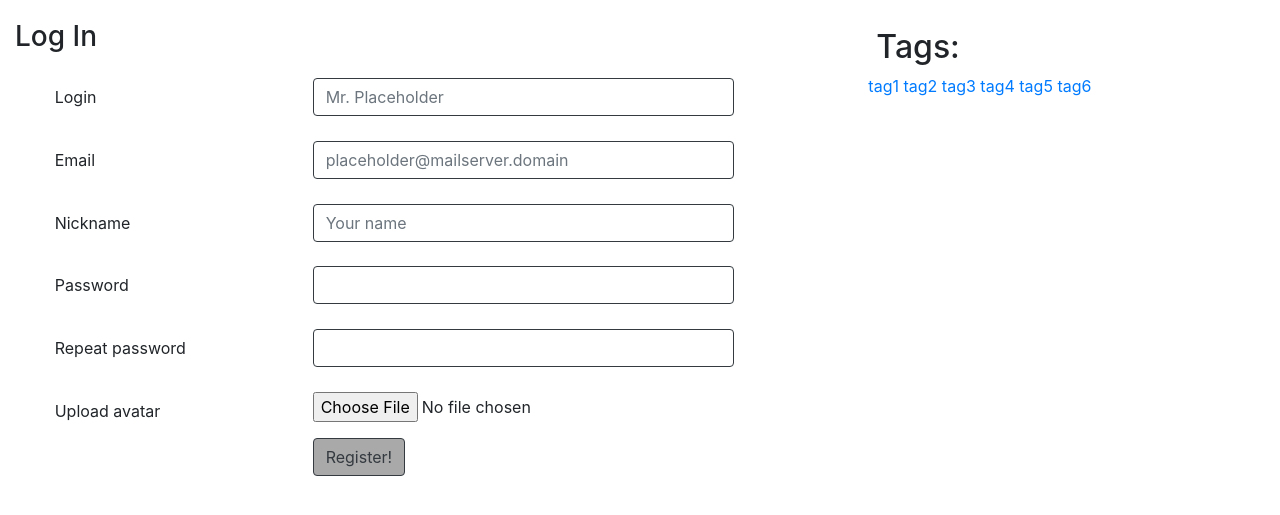
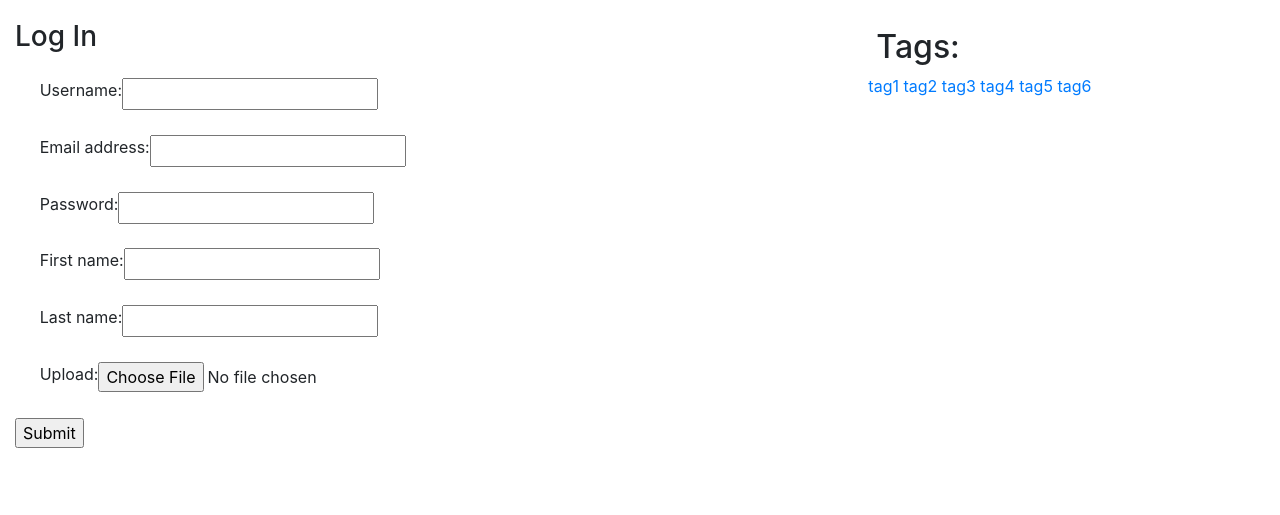
Before and after one commit to lowsukuku/web-homework, a Django app: page /signup/ in a window 1280 px wide. Shown: the part 80-595 px from the top of the page. Run offline with Django 3.2, Linux system fonts and the light colour scheme; some libraries are stand-ins or nearby versions.

Commit message:
migrated to django forms migrated to generic login/logout views

```diff
--- /dev/null
+++ b/app/forms.py
@@ -0,0 +1,24 @@
+from django.forms import ModelForm
+from app.models import Answer, Question, User
+from django.forms.widgets import SelectMultiple, TextInput, Textarea
+from django.forms.fields import CharField
+
+class QuestionForm(ModelForm):
+    class Meta:
+        model = Question
+        fields = ['title', 'text', 'tags']
+
+class AnswerForm(ModelForm):
+    class Meta:
+        model = Answer
+        fields = ['text']
+
+class RegistrationForm(ModelForm):
+    class Meta:
+        model = User
+        fields = ['username','email','password','first_name','last_name','upload']
+
+class AuthorisationForm(ModelForm):
+    class Meta:
+        model = User
+        fields = ['username','password']
--- a/app/views.py
+++ b/app/views.py
@@ -9,21 +9,7 @@ from time import time
 from django.urls import reverse
 from django.contrib.auth import authenticate, login, logout
 from django.contrib.auth.decorators import login_required
-
-tags = [
-    f'tag {i}'
-    for i in range(100)
-]
-
-user = {
-    'name': 'nibba'
-}
-
-answers = {
-    i: {'id': i, 'text': f'Hello world! This is my answer {i}',
-        'rating': randint(-100, 100), 'creator': user, 'creationTime': datetime.now()}
-    for i in range(100)
-}
+from app.forms import AnswerForm, AuthorisationForm, QuestionForm, RegistrationForm
 
 def newQuestions(request):
     page, pages = paginate(
@@ -55,6 +41,25 @@ def listByTag(request, tag):
 
 def questionById(request, question_id):
     question = get_object_or_404(Question, pk=question_id)
+    if request.user.is_authenticated:
+        if request.method == 'POST':
+            form = AnswerForm(request.POST)
+            if form.is_valid():
+                answer = form.save(commit=False)
+                answer.author = request.user
+                answer.question = question
+                answer.save()
+                page, pages = paginate(Answer.objects.filter(question=question_id), request, 10)
+                page = page.paginator.page(page.paginator.num_pages)
+        else:
+            page, pages = paginate(Answer.objects.filter(question=question_id), request, 10)
+        form = AnswerForm()
+        return render(request, 'question.html', {
+            'question': question,
+            'answers': page,
+            'pages': pages,
+            'form' : form
+        })
     page, pages = paginate(Answer.objects.filter(question=question_id), request, 10)
     return render(request, 'question.html', {
         'question': question,
@@ -62,69 +67,30 @@ def questionById(request, question_id):
         'pages': pages
     })
 
-
-def user_login(request):
-    return render(request, 'login.html', {})
-
-def user_authenticate(request):
-    username = request.POST.get('username',None)
-    password = request.POST.get('password', None)
-    user = authenticate(request, username=username, password=password)
-    if user is not None:
-        login(request, user)
-    else:
-        raise(Http404)
-        # Return an 'invalid login' error message.
-    return redirect(newQuestions)
-
-def user_register(request):
-    username = request.POST.get('username',None)
-    email = request.POST.get('email',None)
-    real_name = request.POST.get('real_name',None)
-    password = request.POST.get('password',None)
-    password_repeat = request.POST.get('password_repeat',None)
-    if password != password_repeat:
-        pass
-    avatar = request.POST.get('avatar',None)
-    user = User.objects.create_user(username, email, password)
-    user.first_name = real_name
-    user.upload = avatar
-    user.save()
-    login(request,user)
-    return redirect(newQuestions)
-
-def user_logout(request):
-    logout(request)
-    return redirect(user_login)
-
 def signup(request):
-    return render(request, 'signup.html', {})
-
-
-def ask(request):
-    return render(request, 'ask.html', {})
+    if request.user.is_authenticated:
+        return redirect(newQuestions)
+    if request.method == 'POST':
+        form = RegistrationForm(request.POST)
+        if form.is_valid():
+            user = form.save()
+            login(request,user)
+            return redirect(newQuestions)
+    form = RegistrationForm()
+    return render(request, 'signup.html', {'form':form})
 
 @login_required
-def submit_question(request):
-    question = Question(title = request.POST.get('title', None))
-    question.author = request.user
-    question.text = request.POST.get('text',None)
-    question.save()
-    tags = request.POST.get('tags',None).split(",")
-    for tag_title in tags:
-        try:
-            tag = Tag.objects.get(title=tag_title)
-        except Tag.DoesNotExist:
-            tag = Tag(title=tag_title)
-            tag.save()
-        question.tags.add(tag)
-    return redirect('question_by_id', question_id=question.pk)
-
-@login_required
-def submit_answer(request):
-    answer = Answer(text = request.POST.get('text', None), author = request.user, question = Question.objects.get(pk=request.POST.get('question')))
-    answer.save()
-    return redirect('question_by_id',question_id=answer.question.pk)
+def ask(request):
+    if request.method == 'POST':
+        form = QuestionForm(request.POST)
+        if form.is_valid():
+            question = form.save(commit=False)
+            question.author = request.user
+            question.save()
+            return redirect('question_by_id', question_id=question.pk)
+    else:
+        form = QuestionForm()
+    return render(request, 'ask.html', {'form': form})
 
 def paginate(objects_list, request, per_page=10):
     paginator = Paginator(objects_list, per_page)
--- a/askme/settings.py
+++ b/askme/settings.py
@@ -125,3 +125,5 @@ STATICFILES_DIRS = [os.path.join(BASE_DIR, 'static')]
 MEDIA_ROOT = os.path.join(BASE_DIR, 'static/img')
 AUTH_USER_MODEL = 'app.User'
 LOGIN_URL = '/login/'
+LOGIN_REDIRECT_URL='/'
+LOGOUT_REDIRECT_URL='/'
--- a/askme/urls.py
+++ b/askme/urls.py
@@ -14,11 +14,12 @@ Including another URLconf
     2. Add a URL to urlpatterns:  path('blog/', include('blog.urls'))
 """
 from django.contrib import admin
-from django.urls import path
+from django.urls import include, path
 from django.conf import settings
 from django.conf.urls.static import static
 
 from app import views
+from django.contrib.auth.views import LoginView
 
 urlpatterns = [
     path('', views.newQuestions, name='new_questions'),
@@ -26,13 +27,9 @@ urlpatterns = [
     path('tag/<tag>/', views.listByTag, name='list_by_tag'),
     path('question/<int:question_id>/',
          views.questionById, name='question_by_id'),
-    path('login/', views.user_login, name='user_login'),
     path('signup/', views.signup, name='signup'),
+    path('accounts/login/', LoginView.as_view(template_name='login.html',redirect_authenticated_user=True)),
+    path('accounts/', include('django.contrib.auth.urls')),
     path('ask/', views.ask, name='ask'),
-    path('submit/', views.submit_question, name='submit_question'),
-    path('answer/', views.submit_answer, name='submit_answer'),
-    path('auth/', views.user_authenticate, name='auth'),
-    path('reg/', views.user_register, name='reg'),
-    path('logout/', views.user_logout, name='logout'),
     path('admin/', admin.site.urls)
 ] + static(settings.MEDIA_URL, document_root=settings.MEDIA_ROOT)
--- /dev/null
+++ b/templates/inc/form_fields.html
@@ -0,0 +1,7 @@
+{% for field in form %}
+    <div class="form-group row" style="margin: 3%;">
+        {{ field.errors }}
+        {{ field.label_tag }} {{ field }}
+    </div>
+{% endfor %}
+<input type="submit" value="Submit">
--- a/templates/inc/navbar.html
+++ b/templates/inc/navbar.html
@@ -18,7 +18,9 @@
     </li>
     <div class="media">
         {% if request.user.is_authenticated %}
+        {%if user.upload%}
         <img src="{% static user.upload.url %}" class="mr-3 rounded-sm" alt="user" style="width: 64px; height: 64px;">
+        {%endif%}
         <div class="media-body text-light">
             <h5 class="mt-0">User: {{ request.user.username }}</h5>
             <a href="#">
@@ -28,7 +30,7 @@
                 Log out
             </a>
         {% else %}
-        <a href="{% url 'user_login'%}">
+        <a href="{% url 'login'%}">
                 Log in
             </a>
         {% endif %}
--- a/templates/signup.html
+++ b/templates/signup.html
@@ -1,46 +1,8 @@
 {% extends 'base.html' %}
 {% block content %}
     <h3>Log In</h3>
-    <form action="{%url 'reg'%}" method="post">
+    <form action="{%url 'signup'%}" method="post">
     {% csrf_token %}
-        <div class="form-group row" style="margin: 3%;">
-            <label class="col-sm-4 col-form-label">Login</label>
-            <div class="col-sm-7">
-                <input type="text" name="username" class="form-control border-dark" placeholder="Mr. Placeholder" required>
-            </div>
-        </div>
-        <div class="form-group row" style="margin: 3%;">
-            <label class="col-sm-4 col-form-label">Email</label>
-            <div class="col-sm-7">
-                <input type="email" name="email" class="form-control border-dark"
-                    placeholder="placeholder@mailserver.domain" required>
-            </div>
-        </div>
-        <div class="form-group row" style="margin: 3%;">
-            <label class="col-sm-4 col-form-label">Nickname</label>
-            <div class="col-sm-7">
-                <input type="text" name="real_name" class="form-control border-dark" placeholder="Your name" required>
-            </div>
-        </div>
-        <div class="form-group row" style="margin: 3%;">
-            <label class="col-sm-4 col-form-label">Password</label>
-            <div class="col-sm-7">
-                <input type="password" name="password" class="form-control border-dark" required>
-            </div>
-        </div>
-        <div class="form-group row" style="margin: 3%;">
-            <label class="col-sm-4 col-form-label">Repeat password</label>
-            <div class="col-sm-7">
-                <input type="password" name="password_repeat" class="form-control border-dark" required>
-            </div>
-        </div>
-        <div class="form-group row" style="margin: 3%;">
-            <label class="col-sm-4 col-form-label">Upload avatar</label>
-            <div class="col-sm-7">
-                <input type="file" name="avatar" accept="image/*" class="form-control-file border-dark" required>
-                <button type="submit" class="btn btn-outline-dark inline-block mt-3"
-                    style="background-color: darkgray;">Register!</button>
-            </div>
-        </div>
+        {% include 'inc/form_fields.html' %}
     </form>
 {% endblock content %}
```
Also changed, not shown: templates/ask.html (+3 -26 lines), templates/login.html (+2 -15 lines), templates/question.html (+3 -12 lines).
